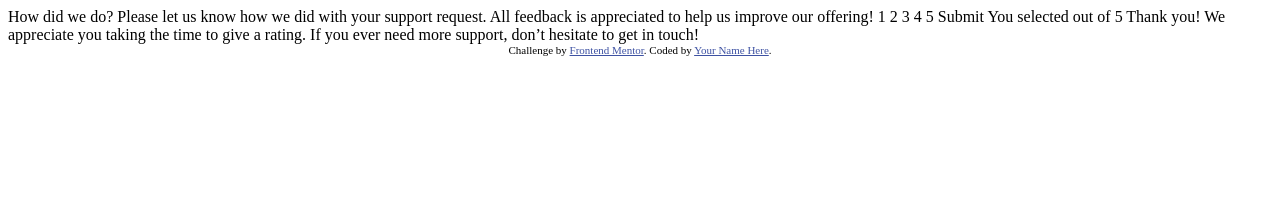
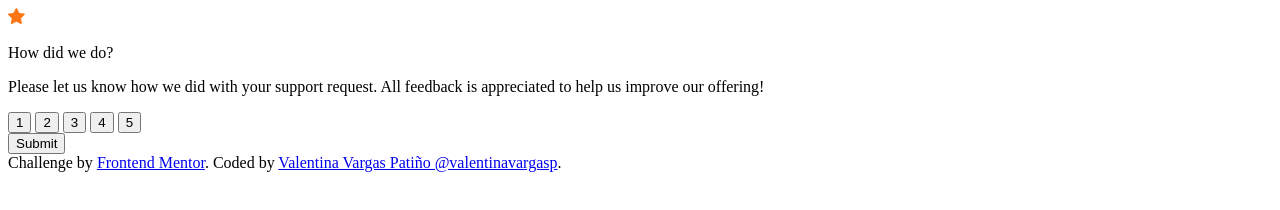
Before and after one commit to valentinavp15/challenge2-interactive-rating-component, a plain HTML site: page index.html in a window 1280 px wide. Drawn offline with Linux system fonts and the light colour scheme.

Commit message:
Primera organizacion del html y creación de hoja de estilos

```diff
--- a/index.html
+++ b/index.html
@@ -10,40 +10,43 @@
 
   <!-- Feel free to remove these styles or customise in your own stylesheet 👍 -->
   <style>
-    .attribution { font-size: 11px; text-align: center; }
-    .attribution a { color: hsl(228, 45%, 44%); }
+
   </style>
 </head>
 <body>
 
-  <!-- Rating state start -->
-
-  How did we do?
-
-  Please let us know how we did with your support request. All feedback is appreciated
-  to help us improve our offering!
-
-  1 2 3 4 5
-
-  Submit
+<div class="main-container">
+  <img src="./images/icon-star.svg" alt="">
+  <p class="question">How did we do?</p>
+  <p class="comment"> Please let us know how we did with your support request. All feedback is appreciated
+    to help us improve our offering!</p>
+  <div class="rate-container">
+    <button class="rate-button">1</button>
+    <button class="rate-button">2</button>
+    <button class="rate-button">3</button>
+    <button class="rate-button">4</button>
+    <button class="rate-button">5</button>
+  </div>
+  <button class="submit">Submit</button>
+</div>
 
   <!-- Rating state end -->
 
   <!-- Thank you state start -->
 
-  You selected <!-- Add rating here --> out of 5
-
+  <!-- You selected Add rating here out of 5 -->
+<!--
   Thank you!
 
   We appreciate you taking the time to give a rating. If you ever need more support,
-  don’t hesitate to get in touch!
+  don’t hesitate to get in touch! -->
 
   <!-- Thank you state end -->
 
 
   <div class="attribution">
     Challenge by <a href="https://www.frontendmentor.io?ref=challenge" target="_blank">Frontend Mentor</a>.
-    Coded by <a href="#">Your Name Here</a>.
+    Coded by <a href="https://www.instagram.com/valentinavargasp/">Valentina Vargas Patiño @valentinavargasp</a>.
   </div>
 </body>
 </html>
```
